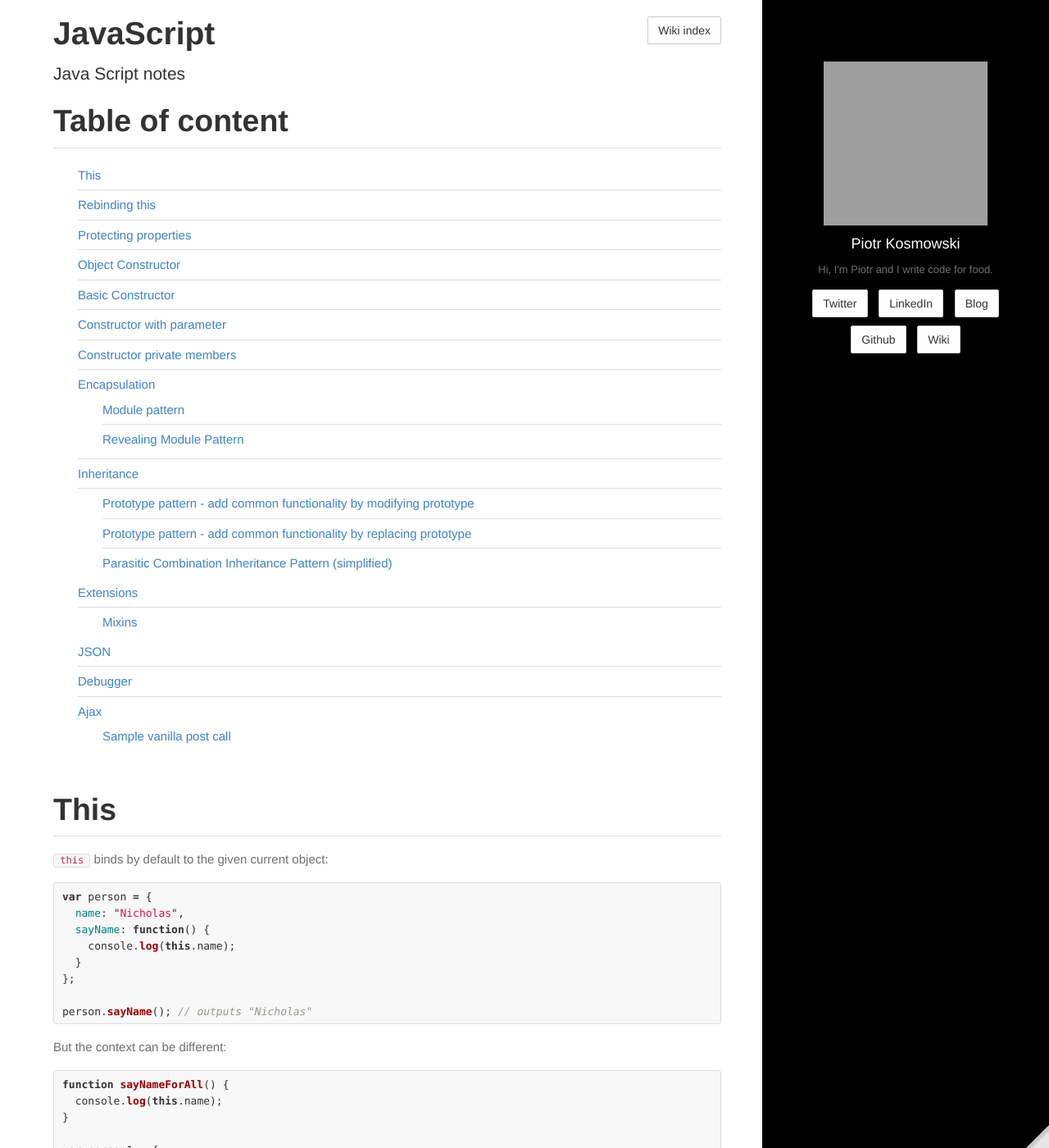
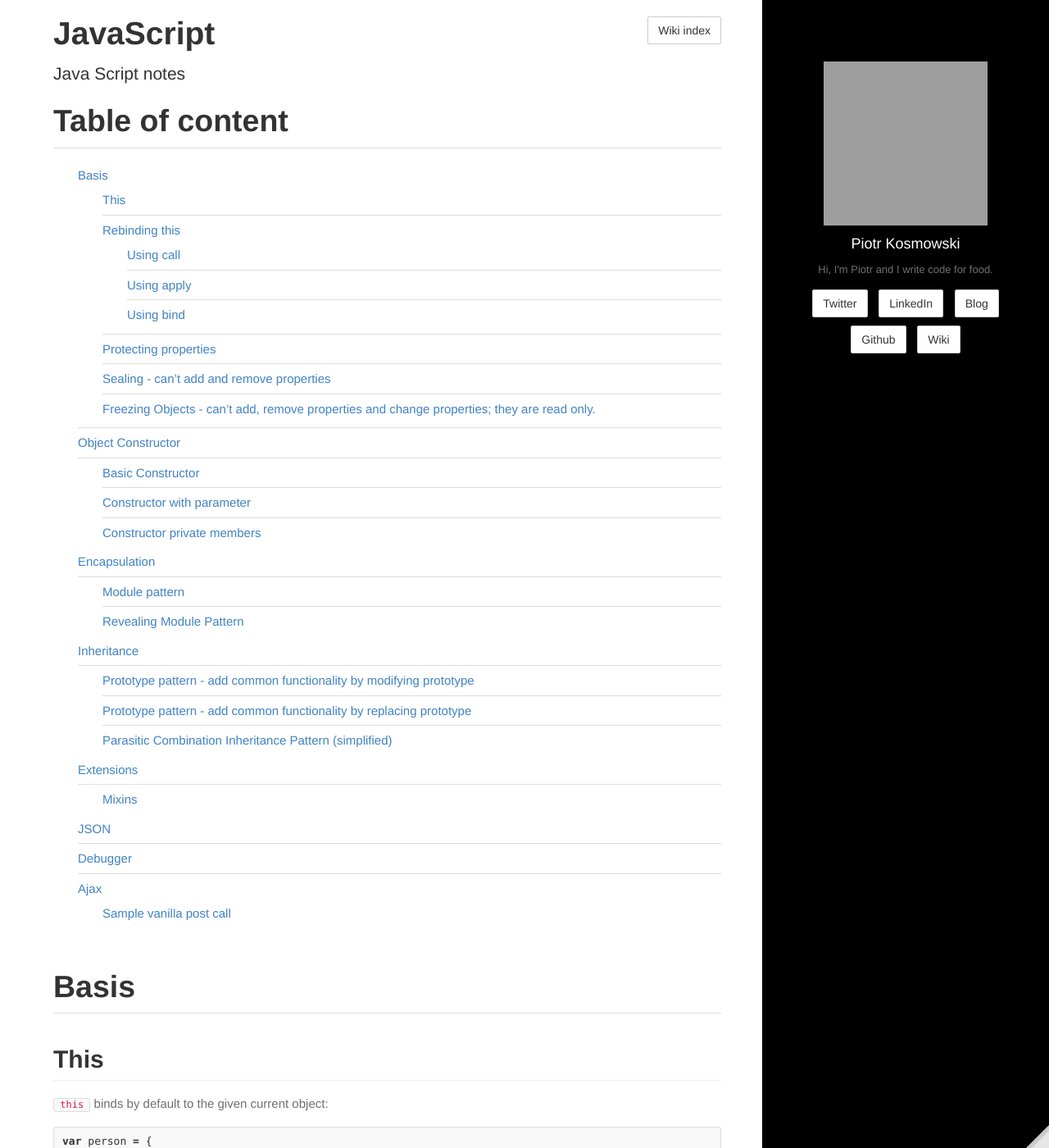
Before and after one commit to kospiotr/kospiotr.github.io, a Jekyll site: the page built from wiki/java-script.md, in a window 1280 px wide and 1400 px high. Shown: the whole window at 82% size. Built offline with Jekyll 4.4.1, drawn with Linux system fonts in a browser that asks for light colours; grey boxes are pictures that could not be loaded.

Commit message:
Update java-script.md

````diff
--- a/wiki/java-script.md
+++ b/wiki/java-script.md
@@ -8,7 +8,9 @@ res: ../../resources/wiki/js
 editurl: wiki/java-script.md
 ---
 
-# This
+# Basis
+
+## This
 
 `this` binds by default to the given current object:
 
@@ -47,9 +49,9 @@ person2.sayName(); // outputs "Greg"
 sayNameForAll(); // outputs "Michael"
 ```
 
-# Rebinding `this`
+## Rebinding `this`
 
-* Using `call` :
+### Using `call`
 
 ```javascript
 function sayNameForAll(label) {
@@ -65,7 +67,7 @@ sayNameForAll.call(person1, "person1"); // outputs "person1:Nicholas"
 
 It accepts multiple arguments and replaces `this`.
 
-* Using `apply` :
+### Using `apply`
 
 ```javascript
 function sayNameForAll(label) {
@@ -81,7 +83,7 @@ sayNameForAll.apply(person1, ["person1"]); // outputs "person1:Nicholas"
 
 It accepts arguments as an array and replaces `this`.
 
-* Using `bind` :
+### Using `bind`
 
 ```javascript
 function sayNameForAll(label) {
@@ -111,7 +113,7 @@ person2.sayName("person2"); // outputs "person2:Nicholas"
 
 It creates proxy for the given method which replaces `this`.
 
-# Protecting properties
+## Protecting properties
 
 * Preventing extensions - can't add new properties
 
@@ -132,7 +134,7 @@ person1.sayName = function() {
 console.log("sayName" in person1); // false
 ```
 
-* Sealing - can't add and remove properties
+## Sealing - can't add and remove properties
 
 ```javascript
 var person1 = {
@@ -161,11 +163,11 @@ var descriptor = Object.getOwnPropertyDescriptor(person1, "name");
 console.log(descriptor.configurable); // false
 ```
 
-* Freezing Objects - can't add, remove properties and change properties; they are read only.
+## Freezing Objects - can't add, remove properties and change properties; they are read only.
 
 # Object Constructor
 
-# Basic Constructor
+## Basic Constructor
 
 ```javascript
 
@@ -183,7 +185,7 @@ console.log(person1 instanceof Person); // true
 console.log(person2 instanceof Person); // true
 ```
 
-# Constructor with parameter
+## Constructor with parameter
 
 ```javascript
 function Person(name) {
@@ -203,7 +205,7 @@ person1.sayName(); // outputs "Nicholas"
 person2.sayName(); // outputs "Greg"
 ```
 
-# Constructor private members
+## Constructor private members
 
 ```javascript
 function Person(name) {
````
